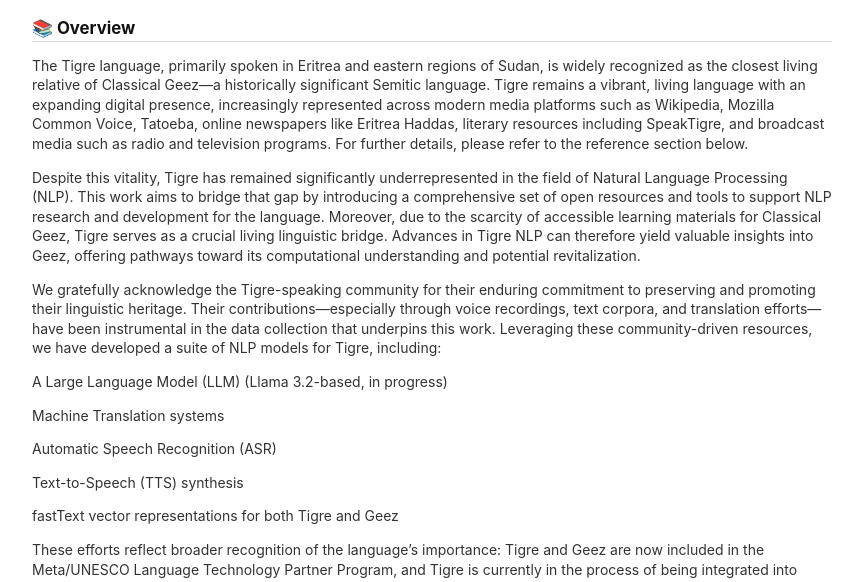
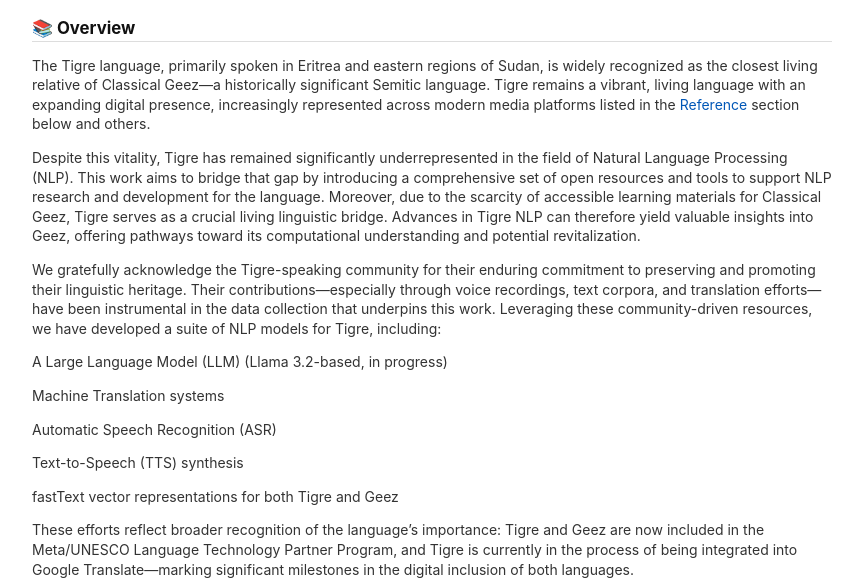
Before and after one commit to beshir-a-Ibrahim/BeitTigreAI, a plain HTML site: page index.html in a window 1280 px wide. Shown: the part 146-728 px from the top of the page, without its empty margins (208-1070 px from the left). Drawn offline with Linux system fonts and the light colour scheme.

Commit message:
Update index.html

```diff
--- a/index.html
+++ b/index.html
@@ -114,23 +114,22 @@
     <h2>📚 Overview</h2>
 
     <p>
-The Tigre language, primarily spoken in Eritrea and eastern regions of Sudan, is widely recognized as the closest living relative of Classical Geez—a historically significant Semitic language. Tigre remains a vibrant, living language with an expanding digital presence, increasingly represented across modern media platforms such as Wikipedia, Mozilla Common Voice, Tatoeba, online newspapers like Eritrea Haddas, literary resources including SpeakTigre, and broadcast media such as radio and television programs. For further details, please refer to the reference section below.
-
+The Tigre language, primarily spoken in Eritrea and eastern regions of Sudan, is widely recognized as the closest living relative of Classical Geez—a historically significant Semitic language. Tigre remains a vibrant, living language with an expanding digital presence, increasingly represented across modern media platforms listed in the <a href="#reference">Reference</a> section below and others.
     </p>
     <p>
 Despite this vitality, Tigre has remained significantly underrepresented in the field of Natural Language Processing (NLP). This work aims to bridge that gap by introducing a comprehensive set of open resources and tools to support NLP research and development for the language. Moreover, due to the scarcity of accessible learning materials for Classical Geez, Tigre serves as a crucial living linguistic bridge. Advances in Tigre NLP can therefore yield valuable insights into Geez, offering pathways toward its computational understanding and potential revitalization.
 </p>
 <p>
 We gratefully acknowledge the Tigre-speaking community for their enduring commitment to preserving and promoting their linguistic heritage. Their contributions—especially through voice recordings, text corpora, and translation efforts—have been instrumental in the data collection that underpins this work. Leveraging these community-driven resources, we have developed a suite of NLP models for Tigre, including:
-</p><p>
-A Large Language Model (LLM) (Llama 3.2-based, in progress)</p><p>
-Machine Translation systems</p><p>
-Automatic Speech Recognition (ASR)</p><p>
-Text-to-Speech (TTS) synthesis</p><p>
-fastText vector representations for both Tigre and Geez</p><p>
+</p>
+<p>A Large Language Model (LLM) (Llama 3.2-based, in progress)</p>
+<p>Machine Translation systems</p>
+<p>Automatic Speech Recognition (ASR)</p>
+<p>Text-to-Speech (TTS) synthesis</p>
+<p>fastText vector representations for both Tigre and Geez</p>
+<p>
 These efforts reflect broader recognition of the language’s importance: Tigre and Geez are now included in the Meta/UNESCO Language Technology Partner Program, and Tigre is currently in the process of being integrated into Google Translate—marking significant milestones in the digital inclusion of both languages.
-
-    </p><p>
+</p>
   </section>
 
   <section>
@@ -164,8 +163,7 @@ These efforts reflect broader recognition of the language’s importance: Tigre
     </ul>
   </section>
 
-
-  <h2>Reference</h2>
+  <h2 id="reference">Reference</h2>
   <ul>
     <li>
       <a href="https://en.wikipedia.org/wiki/Tigre_language" target="_blank" rel="noopener noreferrer">
```
Lines whose indentation alone changed are shown as unchanged.
